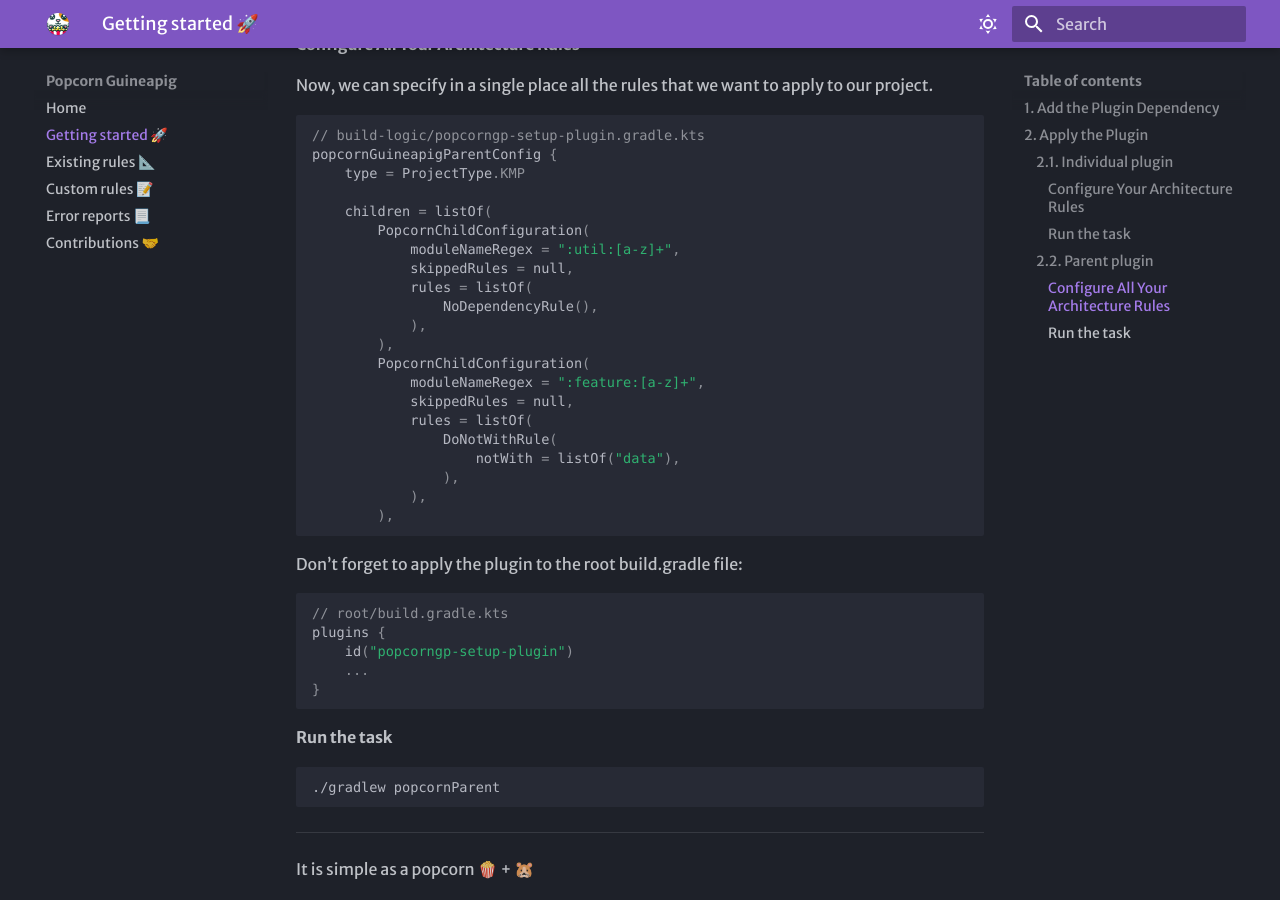
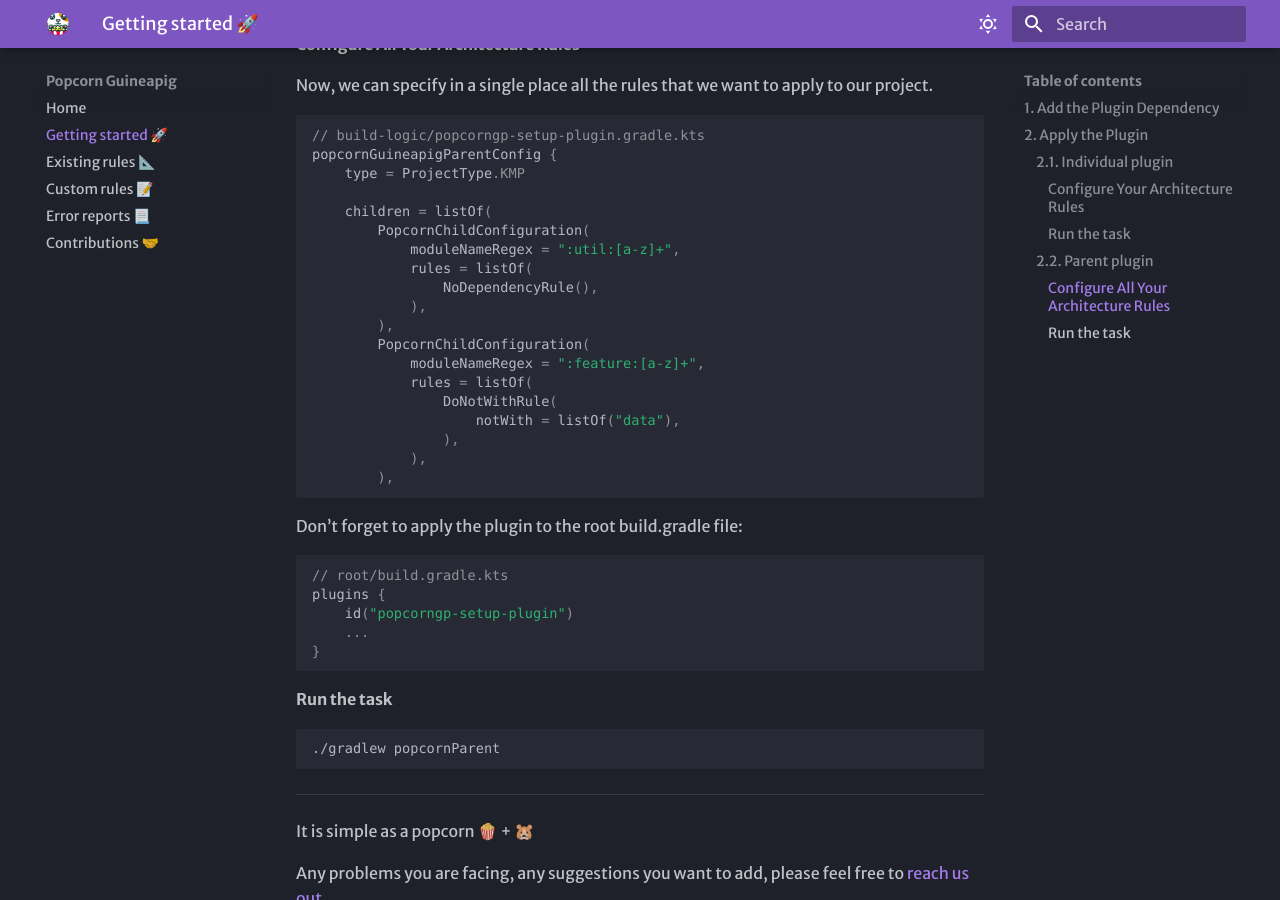
Before and after one commit to CodandoTV/popcorn-guineapig, an MkDocs documentation site: the page built from docs/1-getting-started.md, in a window 1280 px wide and 900 px high, scrolled down 1637 px. Built offline with MkDocs 1.6.1 and Material for MkDocs 9.7.7, drawn with Linux system fonts in a browser that asks for light colours; some web fonts are replaced.

Commit message:
Clean up default values in configuration example

```diff
--- a/docs/1-getting-started.md
+++ b/docs/1-getting-started.md
@@ -82,14 +82,12 @@
     children = listOf(
         PopcornChildConfiguration(
             moduleNameRegex = ":util:[a-z]+",
-            skippedRules = null,
             rules = listOf(
                 NoDependencyRule(),
             ),
         ),
         PopcornChildConfiguration(
             moduleNameRegex = ":feature:[a-z]+",
-            skippedRules = null,
             rules = listOf(
                 DoNotWithRule(
                     notWith = listOf("data"),
```
